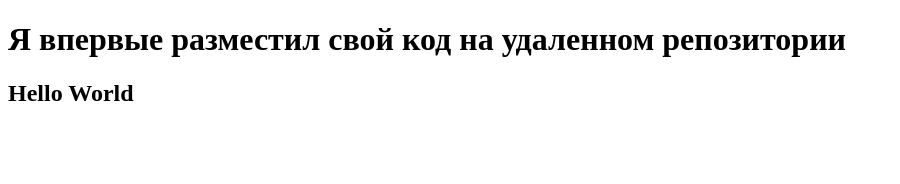
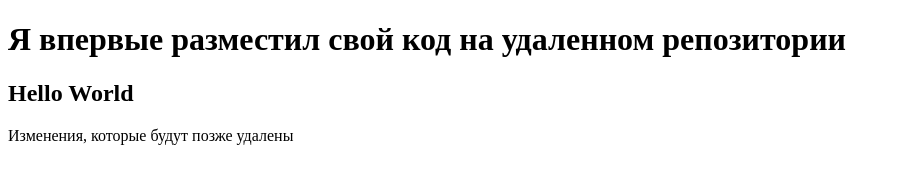
Before and after one commit to twetrt/lock-tok, a plain HTML site: page index.html in a window 1280 px wide. Shown: the whole page, without its empty margins (0-900 px from the left). Drawn offline with Linux system fonts and the light colour scheme.

Commit message:
wrong changes

```diff
--- a/index.html
+++ b/index.html
@@ -8,5 +8,6 @@
 <body>
     <h1>Я впервые разместил свой код на удаленном репозитории</h1>
     <h2>Hello World</h2>
+    <p>Изменения, которые будут позже удалены</p>
 </body>
 </html>
```
